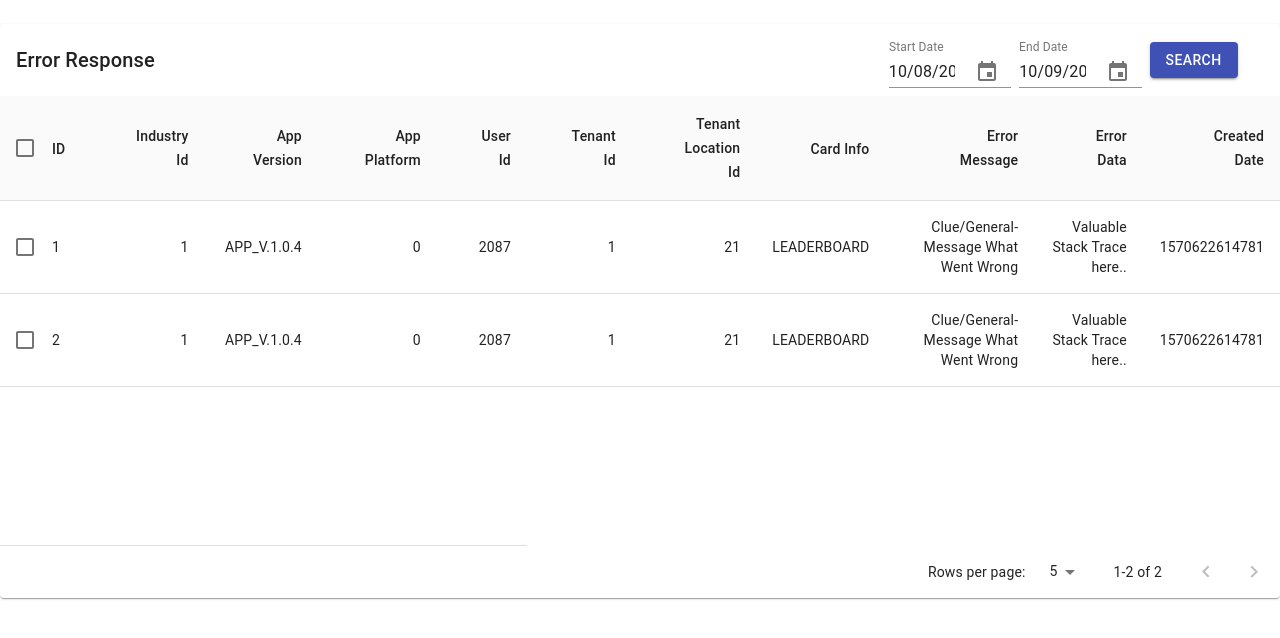
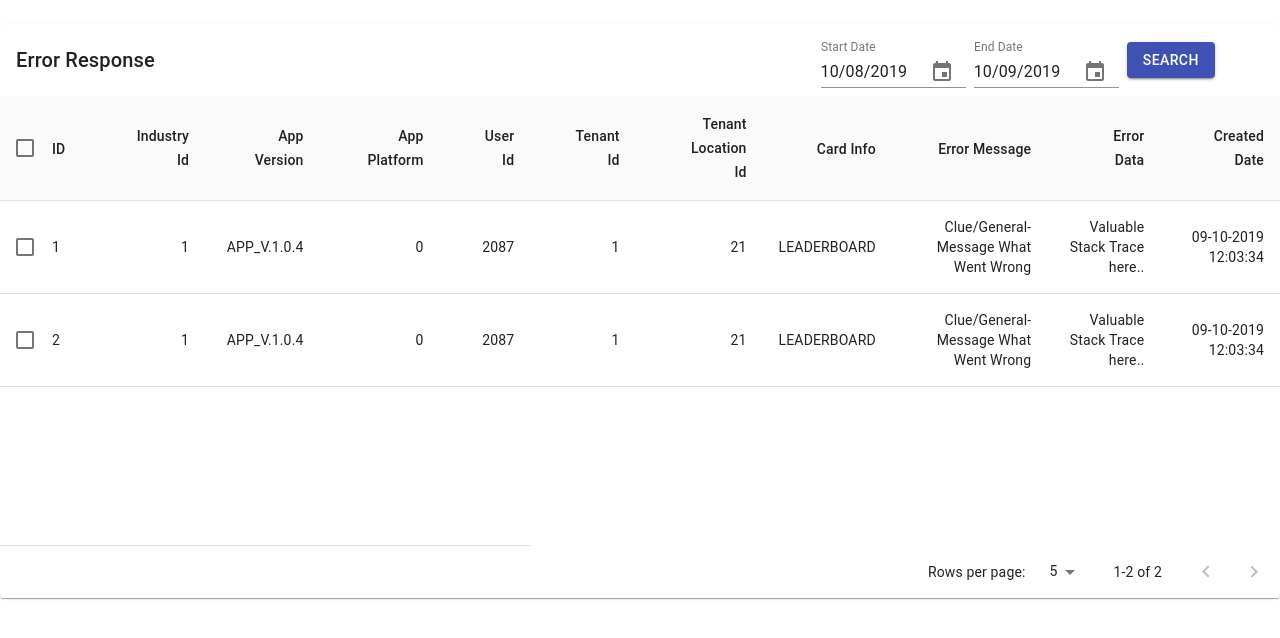
Before and after one commit to akash58/error-app, a React (Create React App) app: page / in a window 1280 px wide. Shown: the top 638 px of the page. Built offline with nearby package versions, Linux system fonts and the light colour scheme; no server answers.

Commit message:
added moment js to convert timestamp

```diff
--- a/package.json
+++ b/package.json
@@ -9,6 +9,7 @@
         "@material-ui/pickers": "^3.2.6",
         "axios": "^0.19.0",
         "date-fns": "^2.0.0-beta.5",
+        "moment": "^2.24.0",
         "react": "^16.10.2",
         "react-dom": "^16.10.2",
         "react-responsive-modal": "^4.0.1",
--- a/src/Demo.js
+++ b/src/Demo.js
@@ -25,6 +25,7 @@ import Grid from '@material-ui/core/Grid';
 import DateFnsUtils from '@date-io/date-fns';
 import Button from '@material-ui/core/Button';
 import Modal from 'react-responsive-modal';
+import moment from 'moment';
 
 const rows = [
     {
@@ -237,7 +238,7 @@ const useToolbarStyles = makeStyles(theme => ({
                   backgroundColor: theme.palette.secondary.dark
               },
     spacer: {
-        flex: '1 1 100%'
+        flex: '1 1 77%'
     },
     actions: {
         color: theme.palette.text.secondary
@@ -642,7 +643,7 @@ export default function EnhancedTable() {
                           handleClickForModal(event, row)
                         }
                         align="right">
-                        {row.createdDate}
+                        {moment(row.createdDate).format("DD-MM-YYYY h:mm:ss")}
                       </TableCell>
 
                                         </TableRow>
```
Also changed, not shown: 2 other files (tests, documents, lock files or other folders).
